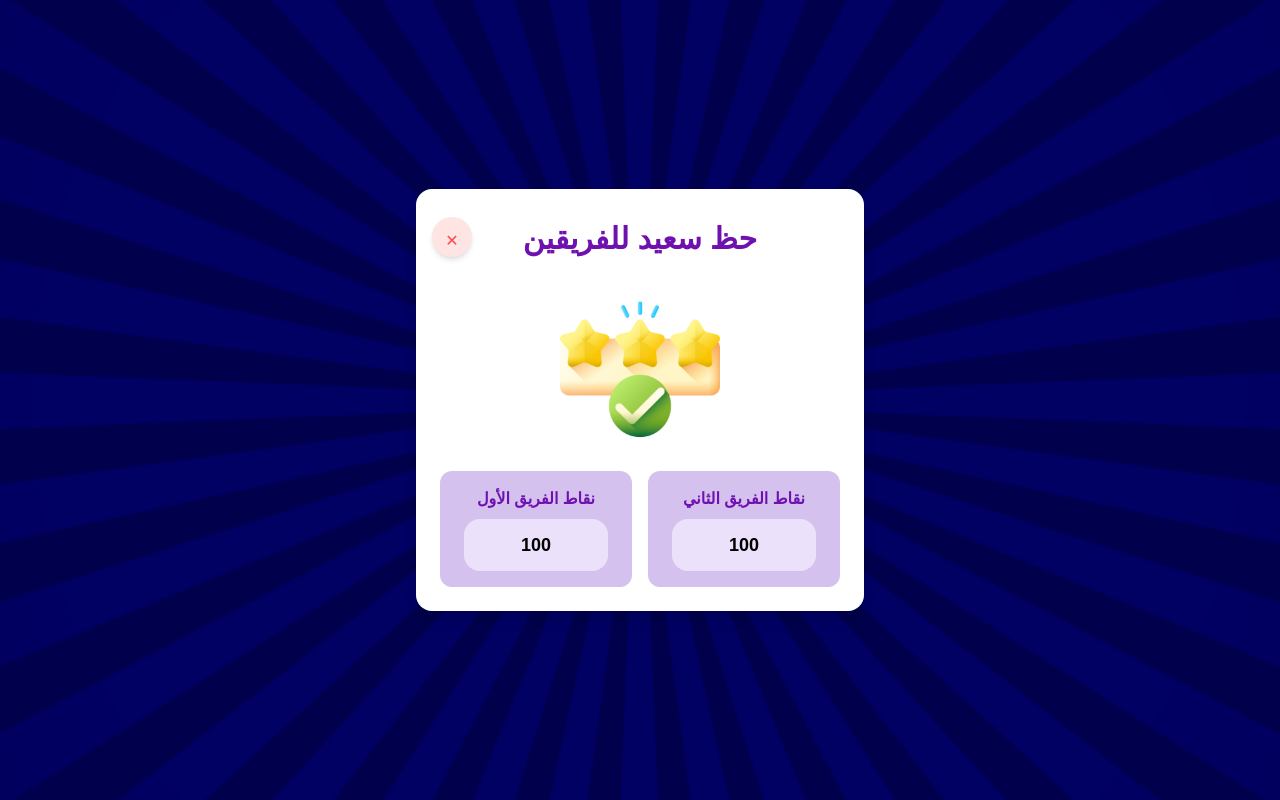
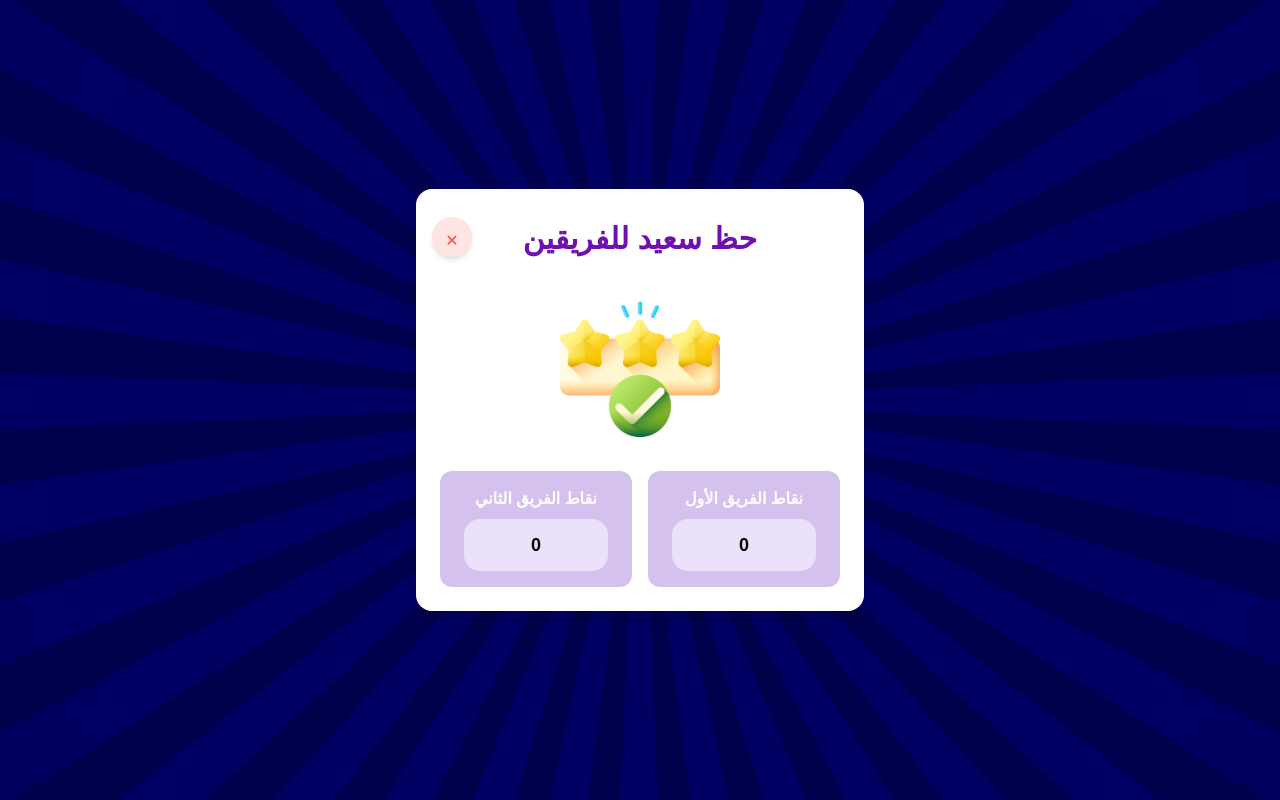
Before and after one commit to Ahmedeweis/JAMAAT, a Vue app: page /WinGame in a window 1280 px wide. Built offline with nearby package versions, Linux system fonts and the light colour scheme; a web font is replaced by a local one.

Commit message:
قبل تعديل verfy

```diff
--- a/src/views/Auth/profile.vue
+++ b/src/views/Auth/profile.vue
@@ -129,7 +129,11 @@ const handleUpdateProfile = async () => {
       payload.password = password.value.trim()
     }
     const res = await updateProfile(payload)
-    toast.success(res.data.message || '✅ تم تحديث بياناتك بنجاح')
+    let msg = res.data.message
+    if (msg === 'Profile updated successfully') {
+      msg = ' تم تحديث بياناتك بنجاح'
+    }
+    toast.success(msg)
     // تحديث البيانات في localStorage
     localStorage.setItem('name', payload.name)
     localStorage.setItem('email', payload.email)
--- a/src/views/Games/Game1/Homescreen.vue
+++ b/src/views/Games/Game1/Homescreen.vue
@@ -23,7 +23,7 @@
 <div class="flex flex-wrap justify-center sm:space-x-4 sm:space-x-reverse gap-2 sm:gap-0">
     <!-- زر الرجوع للوحة -->
     <button
-      @click="goTo('/main')"
+      @click="goTo('/main', 'هل تريد الرجوع للوحة؟')"
       class="hover:text-orange-400 flex items-center cursor-pointer text-sm sm:text-base"
     >
       <img src="../../../assets/imgs/back.svg" alt="Close" class="w-5 h-5 sm:w-6 sm:h-6 ml-2">
@@ -31,7 +31,7 @@
     </button>
     <!-- زر الخروج -->
     <button
-      @click="goTo('/main')"
+      @click="goTo('/main', 'هل تريد الخروج؟')"
       class="hover:text-orange-400 flex items-center cursor-pointer text-sm sm:text-base"
     >
       <img src="../../../assets/imgs/door.svg" alt="Close" class="w-5 h-5 sm:w-6 sm:h-6 ml-2">
@@ -39,7 +39,7 @@
     </button>
     <!-- زر إنهاء اللعبة -->
 <button
-      @click="goTo('/WinGame')"
+ @click="goToWinGame('/main', 'هل تريد الخروج؟')"
   class="hover:text-orange-400 flex items-center cursor-pointer text-sm sm:text-base"
 >
   <img src="../../../assets/imgs/End.svg" alt="Close" class="w-5 h-5 sm:w-6 sm:h-6 ml-2">
@@ -145,7 +145,7 @@ class="cursor-pointer"
       <button
         v-if="!showAnswer"
         @click="revealAnswer"
-        class="bg-[#24B758] hover:bg-green-700 text-white text-lg font-bold px-6 py-3 rounded-full shadow-lg transition"
+        class="bg-[#24B758]  cursor-pointer hover:bg-green-700 text-white text-lg font-bold px-6 py-3 rounded-full shadow-lg transition"
       >
         أظهر الإجابة
       </button>
@@ -164,6 +164,7 @@ class="cursor-pointer"
 <!-- مضاعفة النقاط -->
 <button
   @click="doublePoints = !doublePoints"
+  class="cursor-pointer"
   :class="[
     'font-bold py-2 rounded-lg flex items-center justify-center gap-2 transition',
     doublePoints ? 'bg-purple-600 text-white' : 'bg-[#F5E7FF] text-[#8B3DFF]'
@@ -175,6 +176,7 @@ class="cursor-pointer"
 <!-- منع النقاط -->
 <button
   @click="blockPoints = !blockPoints"
+   class="cursor-pointer"
   :class="[
     'font-bold py-2 rounded-lg flex items-center justify-center gap-2 transition',
     blockPoints ? 'bg-red-600 text-white' : 'bg-[#FFE4E4] text-[#FF4B4B]'
@@ -188,7 +190,7 @@ class="cursor-pointer"
 </div>
 </template>
 <script setup>
-/* -------------------- 1. الإستيراد -------------------- */i
+/* -------------------- 1. الإستيراد -------------------- */
 import { ref, onMounted } from 'vue';
 import { useRoute , useRouter} from 'vue-router';
 import { getUserGames } from '../../../services/gameService.js';
@@ -224,6 +226,12 @@ const selectedColumn = ref(null);
 const score1 = ref(0);
 const score2 = ref(0);
 /* -------------------- 3. الدوال -------------------- */
+const goToWinGame = () => {
+  router.push({
+    path: '/WinGame',
+    query: { score1: score1.value, score2: score2.value }
+  });
+};
 // بدء المؤقت
 const startTimer = () => {
   clearInterval(countdownInterval);
@@ -288,8 +296,10 @@ const closeModal = () => {
   }
   toggleTeam();
 };
-const goTo = (path) => {
+const goTo = (path, message) => {
+  if (confirm(message)) {
     router.push(path);
+  }
 };
 // التحكم اليدوي بالنقاط
 const increaseScore1 = () => score1.value += 10;
--- a/src/views/Games/Game1/WinGame.vue
+++ b/src/views/Games/Game1/WinGame.vue
@@ -16,9 +16,9 @@
       </button>
       <!-- العنوان -->
       <h1 class="text-3xl font-bold text-purple-800 mb-8 mt-2 text-center">
-        حظ سعيد للفريقين
+        {{ titleText }}
       </h1>
-      <!-- الصورة في المنتصف -->
+      <!-- الصورة -->
       <div class="flex justify-center mb-8">
         <img
           src="../../../assets/imgs/threestar.svg"
@@ -29,35 +29,58 @@
       <!-- النقاط -->
       <div class="flex justify-between gap-4 text-center">
         <div
-          class="bg-[#D5C1EE] rounded-xl px-6 py-4"
+          :class="[teamTwoBg, 'rounded-xl px-6 py-4 text-center']"
           style="width: -webkit-fill-available"
         >
-          <p class="text-purple-800 font-semibold mb-2">نقاط الفريق الأول</p>
-          <p
-            class="text-lg font-bold bg-[#ECE1FB] p-3 rounded-2xl"
-          >{{ teamOne }}</p>
+          <p class="text-white font-semibold mb-2">نقاط الفريق الثاني</p>
+          <p class="text-lg font-bold bg-[#ECE1FB] p-3 rounded-2xl">
+            {{ teamTwo }}
+          </p>
         </div>
-        <div
-          class="bg-[#D5C1EE] rounded-xl px-6 py-4 text-center"
+                <div
+          :class="[teamOneBg, 'rounded-xl px-6 py-4']"
           style="width: -webkit-fill-available"
         >
-          <p class="text-purple-800 font-semibold mb-2">نقاط الفريق الثاني</p>
-          <p
-            class="text-lg font-bold bg-[#ECE1FB] p-3 rounded-2xl"
-          >{{ teamTwo }}</p>
+          <p class="text-white font-semibold mb-2">نقاط الفريق الأول</p>
+          <p class="text-lg font-bold bg-[#ECE1FB] p-3 rounded-2xl">
+            {{ teamOne }}
+          </p>
         </div>
       </div>
     </div>
   </div>
 </template>
 <script setup>
-import { ref } from "vue";
-import { useRouter } from "vue-router";
+import { ref, computed } from "vue";
+import { useRouter, useRoute } from "vue-router";
 import bg from "../../../assets/imgs/splash.png";
-const teamOne = ref(100);
-const teamTwo = ref(100);
 const router = useRouter();
+const route = useRoute();
+const teamOne = ref(Number(route.query.score1) || 0);
+const teamTwo = ref(Number(route.query.score2) || 0);
 const goToMain = () => {
   router.push("/main");
 };
+// تحديد الفائز أو التعادل
+const winner = computed(() => {
+  if (teamOne.value > teamTwo.value) return 1;
+  if (teamTwo.value > teamOne.value) return 2;
+  return 0; // تعادل
+});
+// نص العنوان
+const titleText = computed(() => {
+  if (winner.value === 0) return "حظ سعيد للفريقين";
+  return `تهانينا للفريق ${winner.value === 1 ? "الأول" : "الثاني"}`;
+});
+// ألوان الباكجراوند
+const teamOneBg = computed(() => {
+  if (winner.value === 1) return "bg-green-300";
+  if (winner.value === 2) return "bg-red-300";
+  return "bg-[#D5C1EE]";
+});
+const teamTwoBg = computed(() => {
+  if (winner.value === 2) return "bg-[#f4567f]"; // أخضر مضبوط
+  if (winner.value === 1) return "bg-red-500";   // أحمر مضبوط
+  return "bg-[#D5C1EE]";
+});
 </script>
```
Lines whose indentation alone changed are shown as unchanged.
